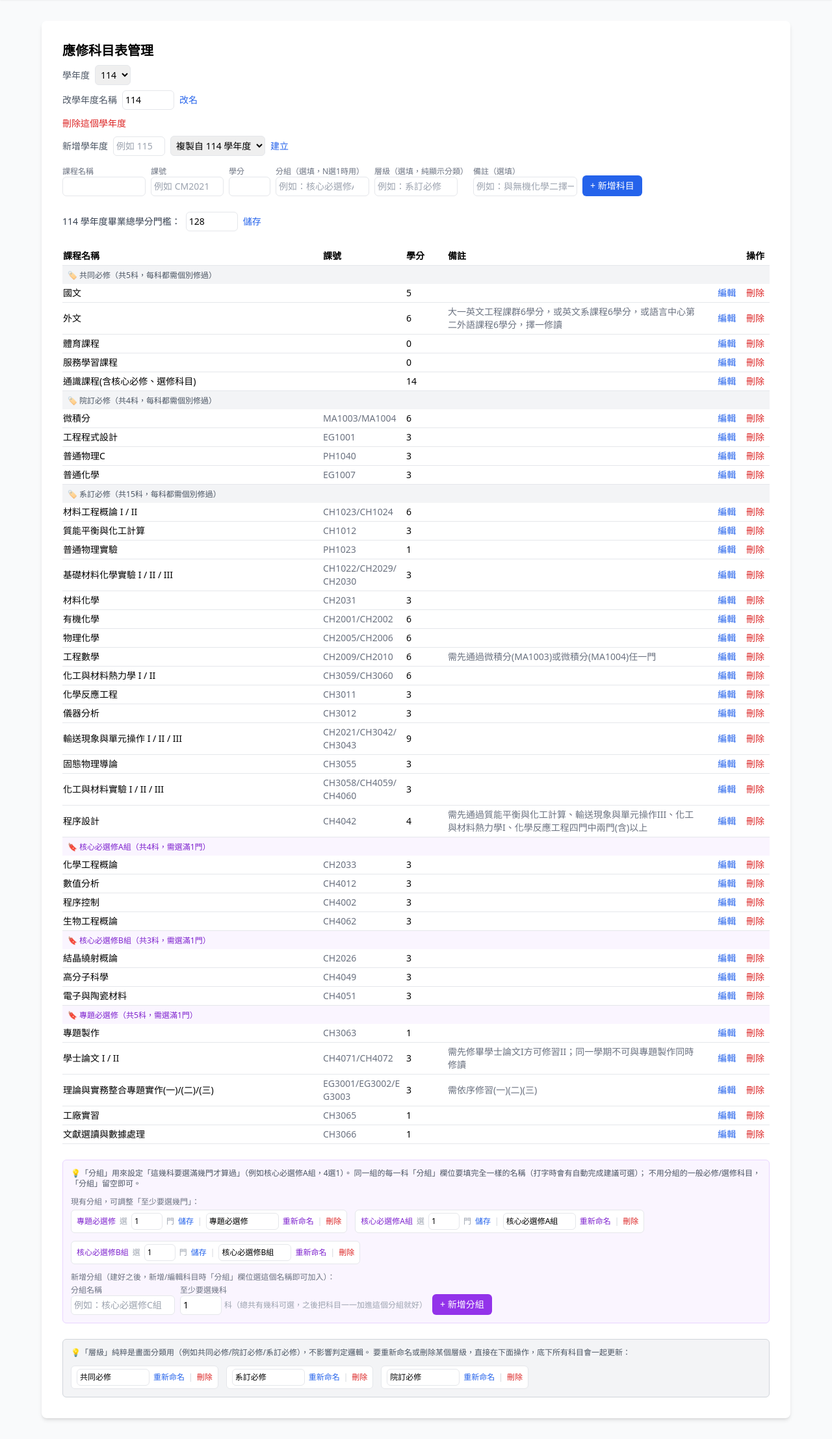
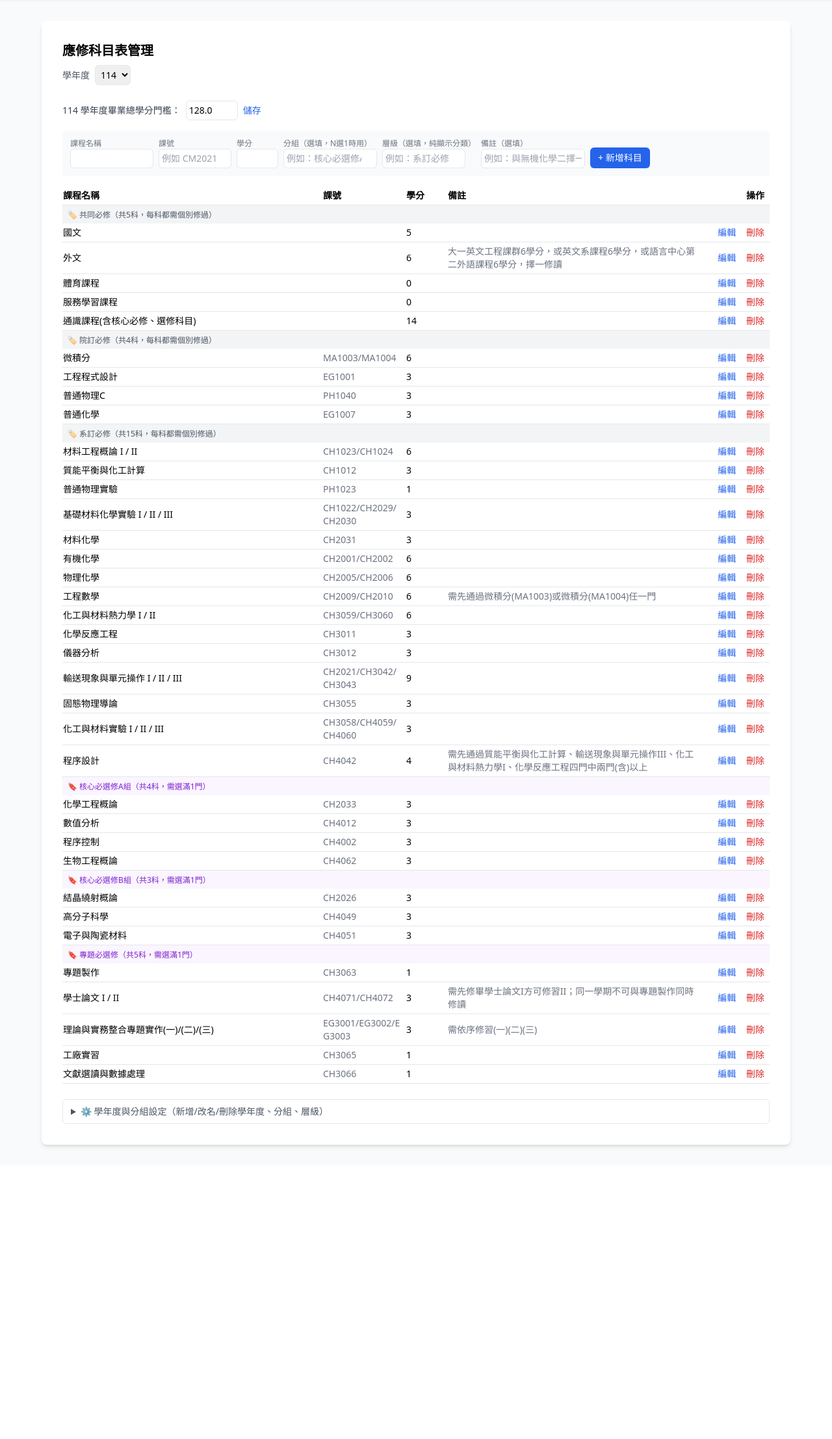
Before and after one commit to Ulohg-ops/graduation-check, a FastAPI app: page /admin in a window 1280 px wide. Shown: the part 64-2279 px from the top of the page at 65% size. After the commit the page ends 1831 px from the top, so only its background shows below. Run offline with FastAPI, Linux system fonts and the light colour scheme; some libraries are stand-ins or nearby versions.

Commit message:
Harden PDF upload handling and reorganize admin page into collapsible sections
- Catch parse failures per-file instead of letting a bad upload (non-PDF,
  corrupted file) crash the whole /check request with a 500 error
- Cap individual file size (20MB) and batch size (30 files) with clear
  per-file error messages instead of silent failure or unbounded processing
- Distinguish "PDF has text but no matching course table" from "no text at
  all" (scanned image) in the empty-result message, since they point to
  different problems
- Reorganize /admin into an always-visible course list/add-course area plus
  a collapsed "year & group settings" section, so day-to-day use isn't
  buried under year/group/tier management controls that are only touched
  occasionally

Co-Authored-By: Claude Sonnet 5 <noreply@anthropic.com>

```diff
--- a/main.py
+++ b/main.py
@@ -13,6 +13,9 @@ from fastapi.templating import Jinja2Templates
 
 BASE_DIR = Path(__file__).resolve().parent
 RULES_FILE = BASE_DIR / "rules.yaml"
+
+MAX_FILE_SIZE = 20 * 1024 * 1024  # 20MB，一般文字型成績單PDF遠小於這個數字，超過大概是傳錯檔案
+MAX_FILES = 30  # 一次最多同時處理幾份，避免有人整個資料夾誤傳上來拖垮伺服器
 
 app = FastAPI(title="化材系畢業學分檢核系統")
 templates = Jinja2Templates(directory=str(BASE_DIR / "templates"))
@@ -135,13 +138,20 @@ def _extract_unmet_categories(pdf: pdfplumber.PDF) -> list:
 
 
 def parse_transcript(pdf_bytes: bytes) -> dict:
-    """從成績單／畢業審核紀錄表 PDF 擷取課程明細，並加總「已通過」課程的學分數。"""
+    """從成績單／畢業審核紀錄表 PDF 擷取課程明細，並加總「已通過」課程的學分數。
+
+    呼叫端要用 try/except 包住：pdfplumber 打開損毀檔案或非PDF檔案時會丟例外，
+    這裡不吞掉，讓呼叫端決定怎麼呈現錯誤（通常是顯示「這份檔案無法解析」而不是整個request壞掉）。
+    """
     with pdfplumber.open(io.BytesIO(pdf_bytes)) as pdf:
         courses = _extract_course_rows(pdf)
         unmet_categories = _extract_unmet_categories(pdf)
+        # 用來分辨「掃描版、根本沒有文字」跟「有文字但抓不到課程表格」這兩種不同的失敗原因，
+        # 結果頁可以給更精確的提示，不要籠統地都說「可能是掃描版」
+        has_text = any((page.extract_text() or "").strip() for page in pdf.pages)
 
     # 同一課號重補修會出現多筆（例如二一二不及格、二二二補修通過），
-    # 只要有一次通過就採計一次學分，避免加總時重複計入。
+    # 只要有一次通過就算一次學分，避免加總時重複計入。
     deduped = {}
     for c in courses:
         key = c["code"] or c["name"]
@@ -156,6 +166,7 @@ def parse_transcript(pdf_bytes: bytes) -> dict:
         "total_credit": total_credit,
         "unmet_categories": unmet_categories,
         "passed_codes": passed_codes,
+        "has_text": has_text,
     }
 
 
@@ -252,7 +263,13 @@ def mock_transcript(year_data: dict) -> dict:
     ]
     total_credit = sum(c["credit"] for c in courses)
     passed_codes = {c["code"] for c in courses if c["code"]}
-    return {"courses": courses, "total_credit": total_credit, "unmet_categories": [], "passed_codes": passed_codes}
+    return {
+        "courses": courses,
+        "total_credit": total_credit,
+        "unmet_categories": [],
+        "passed_codes": passed_codes,
+        "has_text": True,
+    }
 
 
 # 12xxx（一般系訂必修12100/12101、核心必選修/專題必選修分組12200~12203）算出來的內容，
@@ -277,12 +294,30 @@ def _build_result_entry(
     ]
     return {
         "filename": filename,
+        "error": None,
         "total_credit": result["total_credit"],
         "credit_ok": credit_ok,
         "passed": credit_ok and not missing_required,
         "courses": result["courses"],
+        "has_text": result["has_text"],
         "unmet_categories": unmet_categories,
         "missing_required": missing_required,
+    }
+
+
+def _build_error_entry(filename: str, error: str) -> dict:
+    """檔案太大、不是有效PDF、或解析途中出例外時用這個，讓結果頁能顯示明確的錯誤原因，
+    而不是讓整個request壞掉、變成使用者看不懂的500錯誤頁。"""
+    return {
+        "filename": filename,
+        "error": error,
+        "total_credit": 0,
+        "credit_ok": False,
+        "passed": False,
+        "courses": [],
+        "has_text": False,
+        "unmet_categories": [],
+        "missing_required": [],
     }
 
 
@@ -311,7 +346,7 @@ async def check(request: Request, year: str = Form(...), files: List[UploadFile]
             },
         )
 
-    uploaded = [f for f in files if f.filename]
+    uploaded = [f for f in files if f.filename][:MAX_FILES]
 
     results = []
     is_mock = not uploaded
@@ -325,7 +360,20 @@ async def check(request: Request, year: str = Form(...), files: List[UploadFile]
     else:
         for f in uploaded:
             pdf_bytes = await f.read()
-            result = parse_transcript(pdf_bytes)
+            if len(pdf_bytes) > MAX_FILE_SIZE:
+                results.append(
+                    _build_error_entry(f.filename, f"檔案大小超過{MAX_FILE_SIZE // (1024 * 1024)}MB，請確認是不是正確的成績單PDF")
+                )
+                continue
+            try:
+                result = parse_transcript(pdf_bytes)
+            except Exception:
+                # pdfplumber 打不開非PDF檔案、損毀檔案時會丟例外，這裡接住讓單一檔案錯誤
+                # 只影響那一份的顯示結果，不要讓整個request壞掉、其他份檔案也一起看不到結果
+                results.append(
+                    _build_error_entry(f.filename, "這份檔案無法解析，可能不是PDF格式、或檔案已經損毀")
+                )
+                continue
             results.append(_build_result_entry(f.filename, result, required_total, required_courses, group_requirements))
 
     return templates.TemplateResponse(
--- a/rules.yaml
+++ b/rules.yaml
@@ -1,5 +1,5 @@
 '114':
-  total_credits: 128
+  total_credits: 128.0
   required_courses:
   - name: 國文
     code: ''
--- a/templates/admin.html
+++ b/templates/admin.html
@@ -30,35 +30,35 @@
           </select>
         </form>
         {% endif %}
-        {% if year %}
-        <form method="post" action="/admin/year/rename" class="mt-2 flex items-center gap-2">
-          <label class="text-sm text-gray-600">改學年度名稱</label>
-          <input type="hidden" name="old_year" value="{{ year }}" />
-          <input type="text" name="new_year" value="{{ year }}" class="border rounded-md p-1 text-sm w-20" />
-          <button type="submit" class="text-sm text-blue-600 hover:underline">改名</button>
-        </form>
-        <form method="post" action="/admin/year/delete" class="mt-2"
-              onsubmit="return confirm('刪除 {{ year }} 學年度？這個學年度所有的必修科目、分組設定都會一起刪掉，無法復原。')">
-          <input type="hidden" name="year" value="{{ year }}" />
-          <button type="submit" class="text-sm text-red-600 hover:underline">刪除這個學年度</button>
-        </form>
-        {% endif %}
-        <form method="post" action="/admin/year/add" class="mt-2 flex items-center gap-2 flex-wrap">
-          <label class="text-sm text-gray-600">新增學年度</label>
+      </div>
+    </div>
+
+    {% if not years %}
+    <p class="text-gray-500 text-sm mb-4">目前還沒有任何學年度規則，請先建立一個學年度：</p>
+    <form method="post" action="/admin/year/add" class="flex items-end gap-2 flex-wrap">
+      <div>
+        <label class="block text-xs text-gray-500">學年度</label>
         <input type="text" name="year" required placeholder="例如 115"
                class="border rounded-md p-1 text-sm w-20" />
-          <select name="copy_from" class="border rounded-md p-1 text-sm">
-            <option value="">（空白開始）</option>
-            {% for y in years %}
-            <option value="{{ y }}" {% if y == year %}selected{% endif %}>複製自 {{ y }} 學年度</option>
-            {% endfor %}
-          </select>
-          <button type="submit" class="text-sm text-blue-600 hover:underline">建立</button>
+      </div>
+      <button type="submit"
+              class="bg-blue-600 text-white text-sm px-3 py-1.5 rounded-md hover:bg-blue-700 whitespace-nowrap">
+        建立
+      </button>
+    </form>
+    {% else %}
+
+    <div class="mb-4 flex items-center gap-2">
+      <span class="text-sm font-medium text-gray-700">{{ year }} 學年度畢業總學分門檻：</span>
+      <form method="post" action="/admin/total_credits" class="flex items-center gap-2">
+        <input type="hidden" name="year" value="{{ year }}" />
+        <input type="number" step="1" name="total_credits" value="{{ total_credits }}"
+               class="border rounded-md p-1 text-sm w-20" />
+        <button type="submit" class="text-sm text-blue-600 hover:underline">儲存</button>
       </form>
     </div>
 
-      {% if year %}
-      <form method="post" action="/admin/course/add" class="flex items-end gap-2 flex-wrap">
+    <form method="post" action="/admin/course/add" class="flex items-end gap-2 flex-wrap mb-4 p-3 bg-gray-50 rounded-md">
       <input type="hidden" name="year" value="{{ year }}" />
       <div>
         <label class="block text-xs text-gray-500">課程名稱</label>
@@ -103,22 +103,6 @@
       <option value="{{ t }}"></option>
       {% endfor %}
     </datalist>
-      {% endif %}
-    </div>
-
-    {% if not year %}
-    <p class="text-gray-500 text-sm mb-6">目前還沒有任何學年度規則，請先在下方新增一個學年度。</p>
-    {% else %}
-
-    <div class="mb-6 flex items-center gap-2">
-      <span class="text-sm font-medium text-gray-700">{{ year }} 學年度畢業總學分門檻：</span>
-      <form method="post" action="/admin/total_credits" class="flex items-center gap-2">
-        <input type="hidden" name="year" value="{{ year }}" />
-        <input type="number" step="1" name="total_credits" value="{{ total_credits }}"
-               class="border rounded-md p-1 text-sm w-20" />
-        <button type="submit" class="text-sm text-blue-600 hover:underline">儲存</button>
-      </form>
-    </div>
 
     <table class="w-full text-sm border-collapse table-fixed">
       <thead>
@@ -194,16 +178,47 @@
       </tbody>
     </table>
 
-    <div class="bg-purple-50 border border-purple-200 rounded-md p-3 mt-6">
-      <p class="text-xs text-gray-600 mb-3">
-        💡「分組」用來設定「這幾科要選滿幾門才算過」（例如核心必選修A組，4選1）。
-        同一組的每一科「分組」欄位要填完全一樣的名稱（打字時會有自動完成建議可選）；
-        不用分組的一般必修/選修科目，「分組」留空即可。
+    <details class="mt-6 border border-gray-200 rounded-md">
+      <summary class="cursor-pointer select-none px-3 py-2 text-sm font-medium text-gray-600 hover:bg-gray-50">
+        ⚙️ 學年度與分組設定（新增/改名/刪除學年度、分組、層級）
+      </summary>
+      <div class="p-3 border-t border-gray-200 space-y-6">
+
+        <div>
+          <p class="text-xs font-medium text-gray-500 mb-2">學年度</p>
+          <div class="flex flex-wrap gap-3">
+            <form method="post" action="/admin/year/rename" class="flex items-center gap-1.5 bg-gray-50 border rounded-md px-2 py-1">
+              <input type="hidden" name="old_year" value="{{ year }}" />
+              <span class="text-xs text-gray-500 whitespace-nowrap">改名 {{ year }} →</span>
+              <input type="text" name="new_year" value="{{ year }}" class="border rounded-md p-1 text-xs w-16" />
+              <button type="submit" class="text-xs text-blue-600 hover:underline whitespace-nowrap">儲存</button>
+            </form>
+            <form method="post" action="/admin/year/delete" class="bg-gray-50 border rounded-md px-2 py-1 flex items-center"
+                  onsubmit="return confirm('刪除 {{ year }} 學年度？這個學年度所有的必修科目、分組設定都會一起刪掉，無法復原。')">
+              <input type="hidden" name="year" value="{{ year }}" />
+              <button type="submit" class="text-xs text-red-600 hover:underline whitespace-nowrap">刪除 {{ year }} 學年度</button>
+            </form>
+            <form method="post" action="/admin/year/add" class="flex items-center gap-1.5 bg-gray-50 border rounded-md px-2 py-1 flex-wrap">
+              <span class="text-xs text-gray-500 whitespace-nowrap">新增學年度</span>
+              <input type="text" name="year" required placeholder="例如 115" class="border rounded-md p-1 text-xs w-16" />
+              <select name="copy_from" class="border rounded-md p-1 text-xs">
+                <option value="">（空白開始）</option>
+                {% for y in years %}
+                <option value="{{ y }}" {% if y == year %}selected{% endif %}>複製自 {{ y }}</option>
+                {% endfor %}
+              </select>
+              <button type="submit" class="text-xs text-blue-600 hover:underline whitespace-nowrap">建立</button>
+            </form>
+          </div>
+        </div>
+
+        <div>
+          <p class="text-xs font-medium text-gray-500 mb-2">
+            分組——設定「這幾科要選滿幾門才算過」（例如核心必選修A組，4選1）。同一組的每一科
+            「分組」欄位要填完全一樣的名稱（打字時會有自動完成建議可選）；不用分組的科目留空即可。
           </p>
-
           {% if group_requirements %}
-      <p class="text-xs text-gray-500 mb-1">現有分組，可調整「至少要選幾門」：</p>
-      <div class="flex flex-wrap gap-3 mb-3">
+          <div class="flex flex-wrap gap-3 mb-2">
             {% for g in group_requirements %}
             <form method="post" action="/admin/group/set_requirement"
                   class="flex items-center gap-1.5 bg-white border rounded-md px-2 py-1 flex-wrap"
@@ -229,22 +244,17 @@
             {% endfor %}
           </div>
           {% endif %}
-
-      <p class="text-xs text-gray-500 mb-1">新增分組（建好之後，新增/編輯科目時「分組」欄位選這個名稱即可加入）：</p>
           <form method="post" action="/admin/group/set_requirement" class="flex items-end gap-2 flex-wrap">
             <input type="hidden" name="year" value="{{ year }}" />
             <div>
-          <label class="block text-xs text-gray-500">分組名稱</label>
+              <label class="block text-xs text-gray-500">新增分組名稱</label>
               <input type="text" name="group" required placeholder="例如：核心必選修C組"
                      class="border rounded-md p-1 text-sm w-40" />
             </div>
             <div>
               <label class="block text-xs text-gray-500">至少要選幾科</label>
-          <div class="flex items-center gap-1">
               <input type="number" name="required_count" value="1" min="1"
                      class="border rounded-md p-1 text-sm w-16" />
-            <span class="text-xs text-gray-400 whitespace-nowrap">科（總共有幾科可選，之後把科目一一加進這個分組就好）</span>
-          </div>
             </div>
             <button type="submit"
                     class="bg-purple-600 text-white text-sm px-3 py-1.5 rounded-md hover:bg-purple-700 whitespace-nowrap">
@@ -254,10 +264,9 @@
         </div>
 
         {% if tier_options %}
-    <div class="bg-gray-100 border border-gray-300 rounded-md p-3 mt-6">
-      <p class="text-xs text-gray-600 mb-3">
-        💡「層級」純粹是畫面分類用（例如共同必修/院訂必修/系訂必修），不影響判定邏輯。
-        要重新命名或刪除某個層級，直接在下面操作，底下所有科目會一起更新：
+        <div>
+          <p class="text-xs font-medium text-gray-500 mb-2">
+            層級——純粹是畫面分類用（例如共同必修/院訂必修/系訂必修），不影響判定邏輯：
           </p>
           <div class="flex flex-wrap gap-3">
             {% for t in tier_options %}
@@ -278,6 +287,9 @@
           </div>
         </div>
         {% endif %}
+
+      </div>
+    </details>
     {% endif %}
   </div>
 </body>
```
Also changed, not shown: templates/result.html (+12 -1 lines), Readme.md. Lines whose indentation alone changed are shown as unchanged.
